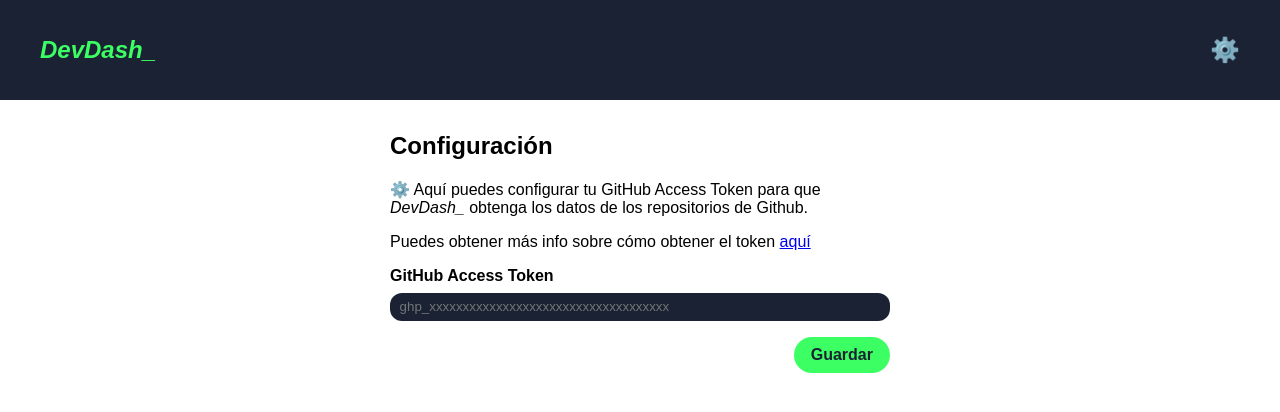
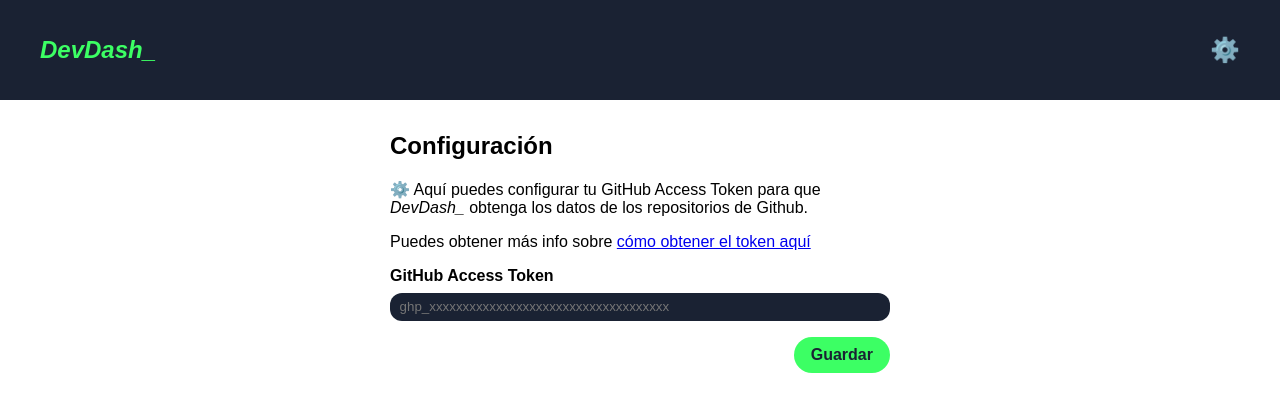
Before and after one commit to adalbertodev/devdash, a React (Create React App) app: page /config in a window 1280 px wide. Shown: the top 412 px of the page. Built offline with nearby package versions, Linux system fonts and the light colour scheme; no server answers; what react-topbar-progress-indicator would draw is missing.

Commit message:
feat: only charge pull request when there is

```diff
--- a/src/pages/GitHubRepositoryDetails/components/GitHubRepositoryPullRequests/GitHubRepositoryPullRequests.tsx
+++ b/src/pages/GitHubRepositoryDetails/components/GitHubRepositoryPullRequests/GitHubRepositoryPullRequests.tsx
@@ -16,6 +16,8 @@
 
 	return (
 		<>
+			{!isLoading && pullRequests.length > 0 && (
+				<>
 				<h3>Pull Requests</h3>
 				<table className={styles.detail__table}>
 					<thead>
@@ -25,8 +27,7 @@
 						</tr>
 					</thead>
 					<tbody>
-					{!isLoading &&
-						pullRequests.map((pullRequest) => (
+							{pullRequests.map((pullRequest) => (
 								<tr key={pullRequest.id}>
 									<td>
 										<a target="_blank" href={pullRequest.url} rel="noreferrer">
@@ -38,6 +39,8 @@
 							))}
 					</tbody>
 				</table>
+				</>
+			)}
 
 			{isLoading && <Loader />}
 		</>
--- a/src/pages/SettingsPage/SettingsPage.tsx
+++ b/src/pages/SettingsPage/SettingsPage.tsx
@@ -39,13 +39,13 @@
 				de los repositorios de Github.
 			</p>
 			<p>
-				Puedes obtener más info sobre cómo obtener el token{" "}
+				Puedes obtener más info sobre{" "}
 				<a
 					target="_blank"
 					href="https://docs.github.com/en/enterprise-server@3.4/authentication/keeping-your-account-and-data-secure/creating-a-personal-access-token"
 					rel="noreferrer"
 				>
-					aquí
+					cómo obtener el token aquí
 				</a>
 			</p>
 
```
Lines whose indentation alone changed are shown as unchanged.
